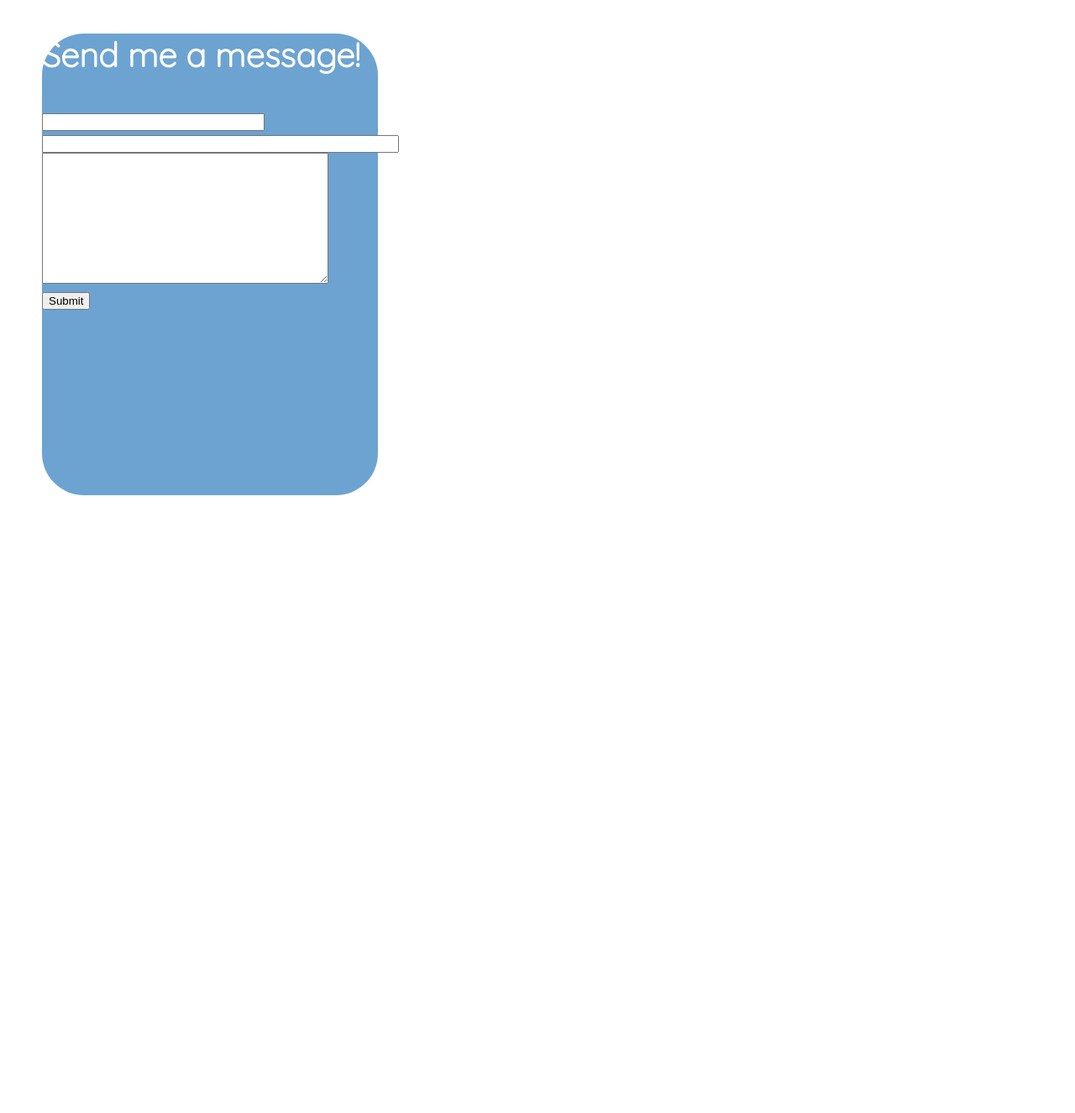
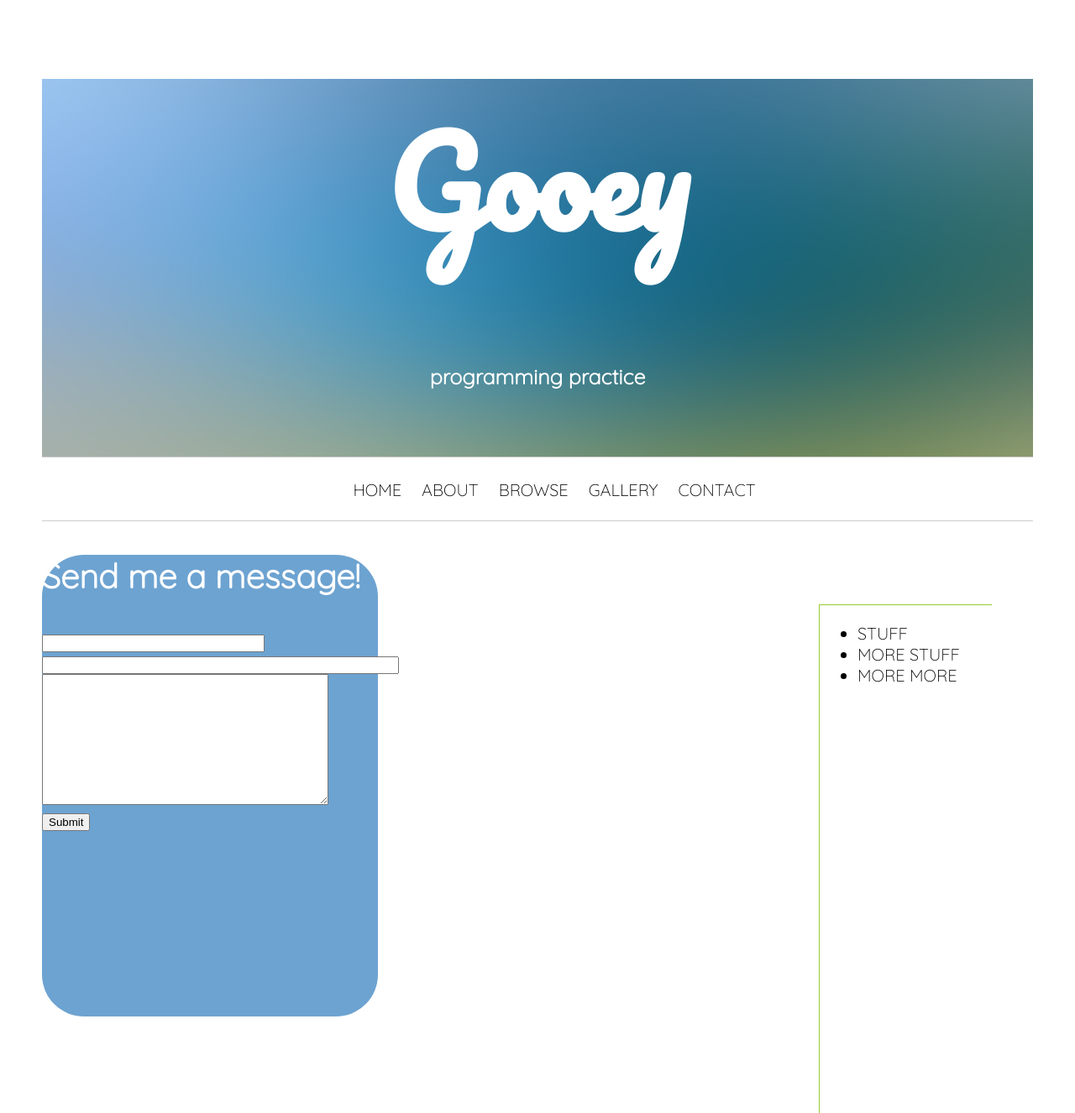
Before and after one commit to rcmetcalf/rcmetcalf.github.io, a Jekyll site: the page gooey/contact.html, which Jekyll copies as it is, in a window 1280 px wide. Shown: the whole page at 84% size. Built offline with Jekyll 4.4.1, drawn with Linux system fonts in a browser that asks for light colours; Markdown is read by kramdown in place of the engine named in the settings; before the commit the page ends 900 px from its top, so only the background shows below that.

Commit message:
contact form

```diff
--- a/gooey/contact.html
+++ b/gooey/contact.html
@@ -5,6 +5,34 @@
     	<link href="http://fonts.googleapis.com/css?family=Pacifico" rel="stylesheet" type="text/css">
 		<link href="http://fonts.googleapis.com/css?family=Quicksand:300" rel="stylesheet" type="text/css">
 	</head>
+
+	<body>
+	  <div class="jumbotron">
+	<div class="container">
+	    <h1>Gooey</h1>
+	    <p>programming practice</p>
+	</div>
+    </div>
+
+	<div class="nav">
+	<div class="container">
+	    <ul>
+		<li><a href="http://rcmetcalf.github.io">Home</a></li>
+		<li><a href="#">About</a></li>
+		<li><a href="#">Browse</a></li>
+		<li><a href="#">Gallery</a></li>
+		<li><a href="contact.html">Contact</a></li>
+	    </ul>
+	</div>
+    </div>
+
+	<div class="sidebar">
+	 	<ul>
+			<li>stuff</li>
+			<li>more stuff</li>
+			<li>more more</li>
+		</ul>
+	</div>
 
 	<form method="post" action="mailto:rmetcalf@live.unc.edu">
 	<div class="contact">
@@ -17,4 +45,5 @@
 		<input type="submit">
 	</div>
 	</form>
+	</body>
 </html>
```
